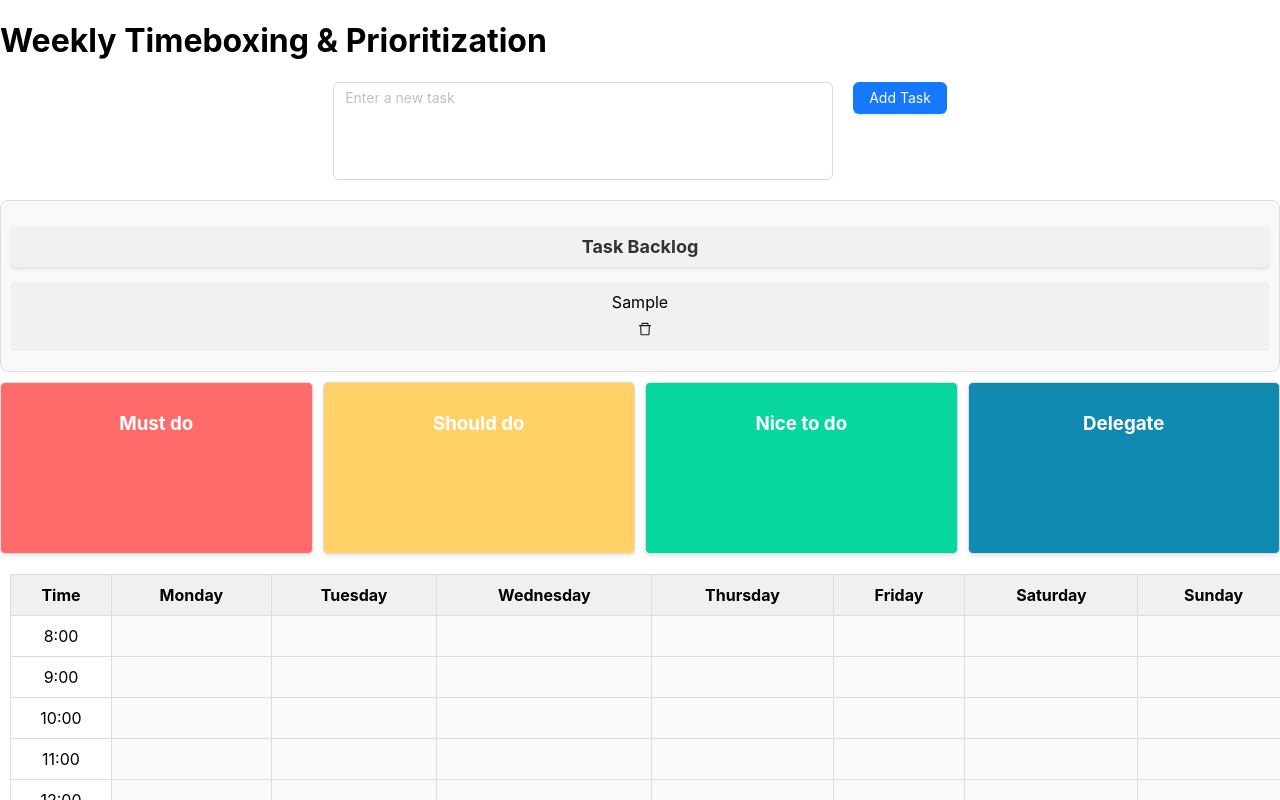
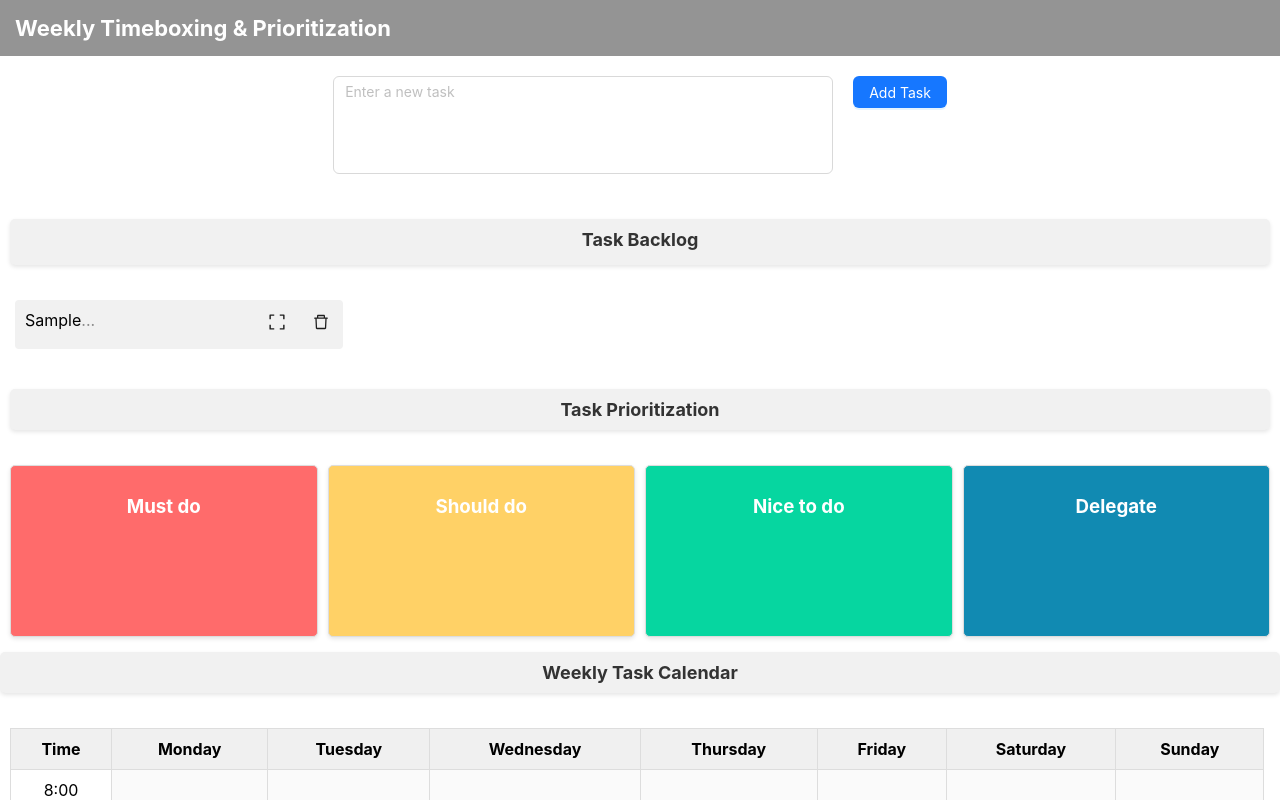
Before and after one commit to Saeed-Mujawar/TimeBoxify, a React (Create React App) app: page / in a window 1280 px wide. Both pictures are taken after typing "Sample" into the empty fields and a click on the button "Add Task". Shown: the top 800 px of the page. Built offline with nearby package versions, Linux system fonts and the light colour scheme.

Commit message:
added editbutton

```diff
--- a/src/App.css
+++ b/src/App.css
@@ -1,15 +1,26 @@
 body {
   margin: 0;
   font-family: -apple-system, BlinkMacSystemFont, 'Segoe UI', 'Roboto', 'Oxygen',
-    'Ubuntu', 'Cantarell', 'Fira Sans', 'Droid Sans', 'Helvetica Neue',
-    sans-serif;
+    'Ubuntu', 'Cantarell', 'Fira Sans', 'Droid Sans', 'Helvetica Neue', sans-serif;
   -webkit-font-smoothing: antialiased;
   -moz-osx-font-smoothing: grayscale;
 }
 
 code {
-  font-family: source-code-pro, Menlo, Monaco, Consolas, 'Courier New',
-    monospace;
+  font-family: source-code-pro, Menlo, Monaco, Consolas, 'Courier New', monospace;
+}
+
+/* Navbar */
+.navbar {
+  background-color: #949494; /* Green background */
+  padding: 15px;
+  text-align:left;
+}
+
+.navbar h1 {
+  color: white;
+  font-size: 22px;
+  margin: 0;
 }
 
 .calendar-table {
@@ -31,49 +42,74 @@ code {
   font-weight: bold;
 }
 
+/* General task styling */
 .task {
   background-color: #f1f1f1;
   padding: 10px;
-  margin: 5px 0;
+  margin: 5px;
   border-radius: 4px;
   display: flex;
-  justify-content: space-between;
-  align-items: center;
+  justify-content: space-between; /* Content (left) and buttons (right) */
+  align-items: flex-start;
   cursor: move;
-  flex-direction: column;
+  flex-direction: row; /* Align horizontally */
+  width: 80%; /* Full width */
+  box-sizing: border-box; /* Include padding and border in width */
+  position: relative;
+  gap: 10px; /* Space between content and buttons */
 }
 
+/* Task text container */
+.task-text-container {
+  display: flex;
+  flex-direction: column;
+  align-items: flex-start;
+  width: 70%; /* Adjust content width */
+  overflow: hidden; /* Hide overflowed content */
+}
+
+/* Task text style */
 .task-text {
-  display: inline-block;
-  max-width: 180px;
+  max-width: 150px; /* Limit task text width */
   overflow: hidden;
   text-overflow: ellipsis;
   white-space: nowrap;
 }
 
+/* Expanded task text */
 .task-text.expanded {
-  white-space: normal;
+  white-space: normal; /* Allow wrapping */
   overflow: visible;
 }
 
-
-.delete-btn {
-  visibility: hidden;
-  transition: visibility 0.3s ease;
+/* Right side buttons container */
+.delete-btn-container {
+  display: flex;
+  gap: 10px; /* Space between buttons */
+  justify-content: flex-end;
+  align-items: center;
+  width: auto; /* No need for fixed width */
 }
 
-.task:active {
-  cursor: grabbing;
+/* Styling for buttons */
+.delete-btn-container button {
+  border: none;
+  background-color: transparent;
+  cursor: pointer;
+  font-size: 16px;
 }
 
-.task:hover .delete-btn {
-  visibility: visible;
-}
-
+/* Hover state for tasks */
 .task:hover {
   background-color: #e0e0e0;
 }
 
+/* Optional: Show buttons when hovering over the task */
+.task:hover .delete-btn-container {
+  display: flex;
+}
+
+/* Droppable area */
 .droppable {
   min-height: 150px;
   background-color: #f9f9f9;
@@ -82,9 +118,10 @@ code {
   padding: 10px;
   transition: background-color 0.2s, box-shadow 0.2s;
   position: relative;
-  overflow-y: auto;  /* Add scrollbar for tasks in the droppable area */
+  overflow-y: auto;  /* Enable scrollbar */
 }
 
+/* Time-slot styling */
 .time-slot {
   padding: 10px;
   text-align: center;
@@ -95,16 +132,27 @@ button, .ant-btn {
   margin-left: 10px;
 }
 
-button:hover {
-  background-color: #ff4d4d;
+/* Prioritization */
+
+/* Style for the Task Prioritization heading */
+.prioritization-heading {
+  background-color: #f1f1f1;
+  padding: 10px;
+  border-radius: 5px;
+  font-size: 18px;
+  font-weight: bold;
+  text-align: center;
+  color: #333;
+  margin-bottom: 15px;
+  box-shadow: 0 2px 4px rgba(0, 0, 0, 0.1);
+  grid-column: span 3; /* Ensure it spans all columns */
 }
 
-/* Prioritization */
 .prioritization {
   display: flex;
   justify-content: space-between;
   gap: 10px;
-  margin-top: 10px;
+  margin: 10px;
 }
 
 .priority-box {
@@ -115,25 +163,33 @@ button:hover {
   background-color: #fff;
   min-width: 200px;
   cursor: pointer;
-  overflow-y: auto; /* Scroll in the prioritization zone if needed */
+  overflow-y: auto; /* Scroll if needed */
+  max-height: 250px;
 }
 
 .priority-box h3 {
   text-align: center;
   margin-bottom: 10px;
+  justify-content: center;
 }
 
 /* Backlog Section */
-.task-backlog .backlog-list {
-  max-height: 300px; /* Adjust height to allow scrolling */
-  overflow-y: auto; /* Add vertical scroll */
+.task-backlog {
+  background-color: #fff;
+  display: grid;
+  grid-template-columns: repeat(3, 1fr); /* 3 columns */
+  gap: 15px;
+  max-height: 400px;
+  max-width: 100%;
+  overflow-y: auto; /* Enable scrollbar */
+  padding: 10px;
+  border-radius: 0%;
+  border: none;
 }
 
-.task-backlog .task {
-  margin-bottom: 8px;
-}
-
+/* Backlog section header */
 .task-backlog h2 {
+  grid-column: span 3; /* Make heading span all 3 columns */
   background-color: #f1f1f1;
   padding: 10px;
   border-radius: 5px;
@@ -145,6 +201,20 @@ button:hover {
   box-shadow: 0 2px 4px rgba(0, 0, 0, 0.1);
 }
 
+/* Task text in the backlog */
+.task-backlog .task .task-text {
+  max-width: 150px; /* Reduce width of task text */
+  overflow: hidden;
+  text-overflow: ellipsis;
+  white-space: nowrap;
+}
+
+/* Styling for task text expansion */
+.task-backlog .task .task-text.expanded {
+  white-space: normal;
+  overflow: visible;
+}
+
 /* Expandable Text */
 .task-text:after {
   content: '...'; /* Indicate more text */
--- a/src/App.jsx
+++ b/src/App.jsx
@@ -4,6 +4,7 @@ import TaskBacklog from './components/TaskBacklog';
 import Prioritization from './components/Prioritization';
 import Calendar from './components/Calendar';
 import './App.css';
+import Navbar from './components/Navbar.tsx';
 
 const App = () => {
   const [tasks, setTasks] = useState([]);
@@ -51,14 +52,25 @@ const App = () => {
     );
   };
 
+  // Update task in the list
+  const updateTaskInList = (taskId, newText) => {
+    setTasks((prevTasks) => {
+      const updatedTasks = prevTasks.map((task) =>
+        task.id === taskId ? { ...task, text: newText } : task
+      );
+      // Update localStorage
+      localStorage.setItem('tasks', JSON.stringify(updatedTasks));
+      return updatedTasks;
+    });
+  };
 
   return (
     <div className="app">
-      <h1>Weekly Timeboxing & Prioritization</h1>
+      <Navbar />
       <TaskInput addTask={addTask} />
-      <TaskBacklog tasks={tasks} moveTask={moveTask} deleteTask={deleteTask} />
-      <Prioritization tasks={tasks} moveTask={moveTask} deleteTask={deleteTask} />
-      <Calendar tasks={tasks} moveTask={moveTask} deleteTask={deleteTask} updateTaskDuration={updateTaskDuration}/>
+      <TaskBacklog tasks={tasks} moveTask={moveTask} deleteTask={deleteTask} updateTaskInList={updateTaskInList} />
+      <Prioritization tasks={tasks} moveTask={moveTask} deleteTask={deleteTask} updateTaskInList={updateTaskInList}/>
+      <Calendar tasks={tasks} moveTask={moveTask} deleteTask={deleteTask} updateTaskDuration={updateTaskDuration} updateTaskInList={updateTaskInList}/>
     </div>
   );
 };
--- a/src/components/Calendar.jsx
+++ b/src/components/Calendar.jsx
@@ -1,7 +1,7 @@
 import React, { useState } from 'react';
 import Task from './Task';  // Import Task component
 
-const Calendar = ({ tasks, moveTask, deleteTask }) => {
+const Calendar = ({ tasks, moveTask, deleteTask, updateTaskInList }) => {
     const days = ['Monday', 'Tuesday', 'Wednesday', 'Thursday', 'Friday', 'Saturday', 'Sunday'];
     const hours = Array.from({ length: 13 }, (_, i) => i + 8); // 8:00 AM to 8:00 PM
     const [expandedTaskId, setExpandedTaskId] = useState(null); // Track expanded task state
@@ -26,7 +26,11 @@ const Calendar = ({ tasks, moveTask, deleteTask }) => {
     };
 
     return (
-        <div className="calendar" style={{ width: '100%', overflowX: 'auto', padding: '10px' }}>
+    <>
+            <h2 className="prioritization-heading">
+            Weekly Task Calendar
+            </h2>
+        <div className="calendar" style={{ width: '98%', overflowX: 'auto', padding: '10px' }}>
             <table className="calendar-table" style={{ width: '100%', borderCollapse: 'collapse' }}>
                 <thead>
                     <tr style={{ backgroundColor: '#f8f8f8' }}>
@@ -65,8 +69,9 @@ const Calendar = ({ tasks, moveTask, deleteTask }) => {
                                                     key={task.id}
                                                     task={task}
                                                     deleteTask={handleDelete}
-                                                    toggleExpand={() => {}}
+                                                    toggleExpand={() => { }}
                                                     expanded={expandedTaskId === task.id}
+                                                    updateTaskInList={updateTaskInList}
                                                 />
                                             );
                                         })}
@@ -77,6 +82,7 @@ const Calendar = ({ tasks, moveTask, deleteTask }) => {
                 </tbody>
             </table>
         </div>
+        </>
     );
 };
 
--- /dev/null
+++ b/src/components/Navbar.tsx
@@ -0,0 +1,11 @@
+import React from 'react';
+
+const Navbar = () => {
+  return (
+    <nav className="navbar">
+      <h1>Weekly Timeboxing & Prioritization</h1>
+    </nav>
+  );
+};
+
+export default Navbar;
--- a/src/components/Prioritization.jsx
+++ b/src/components/Prioritization.jsx
@@ -1,7 +1,7 @@
 import React from 'react';
 import Task from './Task';
 
-const Prioritization = ({ tasks, moveTask, deleteTask }) => {
+const Prioritization = ({ tasks, moveTask, deleteTask, updateTaskInList }) => {
     const zones = [
         { id: 'must-do', label: 'Must do', color: '#ff6b6b' },
         { id: 'should-do', label: 'Should do', color: '#ffd166' },
@@ -18,9 +18,14 @@ const Prioritization = ({ tasks, moveTask, deleteTask }) => {
         }
     };
 
-    // Render the prioritization component
     return (
-        <div className="prioritization" style={{ display: 'flex', gap: '10px' }}>
+        <div className="prioritization" style={{ display: 'flex', flexDirection: 'column', gap: '20px'}}>
+            {/* Heading for the Prioritization section */}
+            <h2 className="prioritization-heading">
+                Task Prioritization
+            </h2>
+
+            <div style={{ display: 'flex', gap: '10px'}}>
                 {zones.map((zone) => (
                     <div
                         key={zone.id}
@@ -35,6 +40,7 @@ const Prioritization = ({ tasks, moveTask, deleteTask }) => {
                             borderRadius: '5px',
                             display: 'flex',
                             flexDirection: 'column',
+                            justifyContent: 'flex-start',
                         }}
                     >
                         <h3 style={{ textAlign: 'center', color: '#fff' }}>{zone.label}</h3>
@@ -49,12 +55,14 @@ const Prioritization = ({ tasks, moveTask, deleteTask }) => {
                                         deleteTask={deleteTask} // Ensure deleteTask is passed correctly
                                         toggleExpand={() => {}} // No need for expand functionality
                                         expanded={false} // Tasks are not expanded by default in the prioritization zone
+                                        updateTaskInList={updateTaskInList}
                                     />
                                 ))}
                         </div>
                     </div>
                 ))}
             </div>
+        </div>
     );
 };
 
--- a/src/components/Task.jsx
+++ b/src/components/Task.jsx
@@ -1,9 +1,12 @@
 import React, { useState } from 'react';
-import { DeleteOutlined } from '@ant-design/icons';
-import { Button, Modal } from 'antd';
+import { DeleteOutlined, ExpandOutlined, EditOutlined } from '@ant-design/icons';
+import { Button, Modal, Input } from 'antd';
 
-const Task = ({ task, deleteTask, toggleExpand, expanded }) => {
+const Task = ({ task, deleteTask, toggleExpand, expanded, updateTaskInList }) => {
   const [isModalVisible, setIsModalVisible] = useState(false); // State to control modal visibility
+  const [isEditing, setIsEditing] = useState(false); // State to handle edit mode
+  const [editedText, setEditedText] = useState(task.text); // State for the edited text
+
   const truncatedText = task.text.split('\n')[0]; // Show only the first line
   const showEllipsis = task.text.split('\n').length > 1;
 
@@ -23,6 +26,15 @@ const Task = ({ task, deleteTask, toggleExpand, expanded }) => {
     setIsModalVisible(false); // Close the modal when Cancel is clicked
   };
 
+  const handleEditChange = (e) => {
+    setEditedText(e.target.value); // Update the edited text as the user types
+  };
+
+  const handleSaveEdit = () => {
+    updateTaskInList(task.id, editedText); // Update task in parent component
+    setIsEditing(false); // Exit edit mode
+  };
+
   return (
     <div
       key={task.id}
@@ -30,34 +42,24 @@ const Task = ({ task, deleteTask, toggleExpand, expanded }) => {
       draggable
       onDragStart={handleDragStart} // Correct drag start event
     >
+      {/* Left side content (task text and expanded button) */}
+      <div className="task-text-container">
         <span
           onClick={() => toggleExpand(task.id)} // Toggle expand/collapse on text click
-                style={{
-                    display: 'inline-block',
-                    maxWidth: '180px',
-                    overflow: 'hidden',
-                    textOverflow: 'ellipsis',
-                    whiteSpace: 'nowrap',
-                    cursor: 'pointer', // Make it clear that the text is clickable
-                }}
+          className={`task-text ${expanded ? 'expanded' : ''}`}
         >
           {expanded ? task.text : truncatedText}
-                {showEllipsis && !expanded && '...'}
         </span>
+      </div>
 
-            {/* Expand/Collapse Button */}
-            {showEllipsis && !expanded && (
+      {/* Right side content (Expand button and delete button) */}
+      <div className="delete-btn-container">
         <Button
-                    type="link"
+          type="text"
+          icon={<ExpandOutlined />}
+          onClick={showModal} // Open modal on click
           size="small"
-                    onClick={showModal} // Show modal on click
-                    style={{ padding: 0, marginTop: '5px' }}
-                >
-                    Show more
-                </Button>
-            )}
-
-            <div style={{ display: 'flex', gap: '5px', marginTop: '5px' }}>
+        />
         <Button
           type="text"
           icon={<DeleteOutlined />}
@@ -75,9 +77,35 @@ const Task = ({ task, deleteTask, toggleExpand, expanded }) => {
         okText="Close"
         cancelButtonProps={{ style: { display: 'none' } }} // Hide the cancel button if not needed
       >
-                <div style={{ whiteSpace: 'pre-wrap' }}>
+        {/* Display full task content */}
+        {isEditing ? (
+          <>
+            <Input.TextArea
+              value={editedText}
+              onChange={handleEditChange}
+              rows={4}
+            />
+            <Button
+              type="primary"
+              onClick={handleSaveEdit}
+              style={{ marginTop: '10px' }}
+            >
+              Save Edit
+            </Button>
+          </>
+        ) : (
+          <div className="task-modal">
             {task.text} {/* Display full task content */}
+            <Button
+              type="text"
+              icon={<EditOutlined />}
+              onClick={() => setIsEditing(true)}
+              style={{ marginTop: '10px' }}
+            >
+              Edit
+            </Button>
           </div>
+        )}
       </Modal>
     </div>
   );
--- a/src/components/TaskBacklog.jsx
+++ b/src/components/TaskBacklog.jsx
@@ -1,7 +1,7 @@
 import React, { useState } from 'react';
 import Task from './Task';
 
-const TaskBacklog = ({ tasks, moveTask, deleteTask }) => {
+const TaskBacklog = ({ tasks, moveTask, deleteTask, updateTaskInList }) => {
     const backlogTasks = tasks.filter((task) => task.zone === 'backlog');
     const [expandedTaskId, setExpandedTaskId] = useState(null);
 
@@ -32,6 +32,7 @@ const TaskBacklog = ({ tasks, moveTask, deleteTask }) => {
                     deleteTask={deleteTask}
                     toggleExpand={toggleExpand}
                     expanded={expandedTaskId === task.id}
+                    updateTaskInList={updateTaskInList}
                 />
             ))}
         </div>
--- a/src/components/TaskInput.jsx
+++ b/src/components/TaskInput.jsx
@@ -17,7 +17,7 @@ const TaskInput = ({ addTask }) => {
     const toggleExpand = () => setExpanded(!expanded);
 
     return (
-        <div className="task-input" style={{ display: 'flex', justifyContent: 'center', marginBottom: '20px' }}>
+        <div className="task-input" style={{ display: 'flex', justifyContent: 'center', margin: '20px' }}>
             <Input.TextArea
                 value={taskText}
                 onChange={(e) => setTaskText(e.target.value)}
```
Lines whose indentation alone changed are shown as unchanged.
